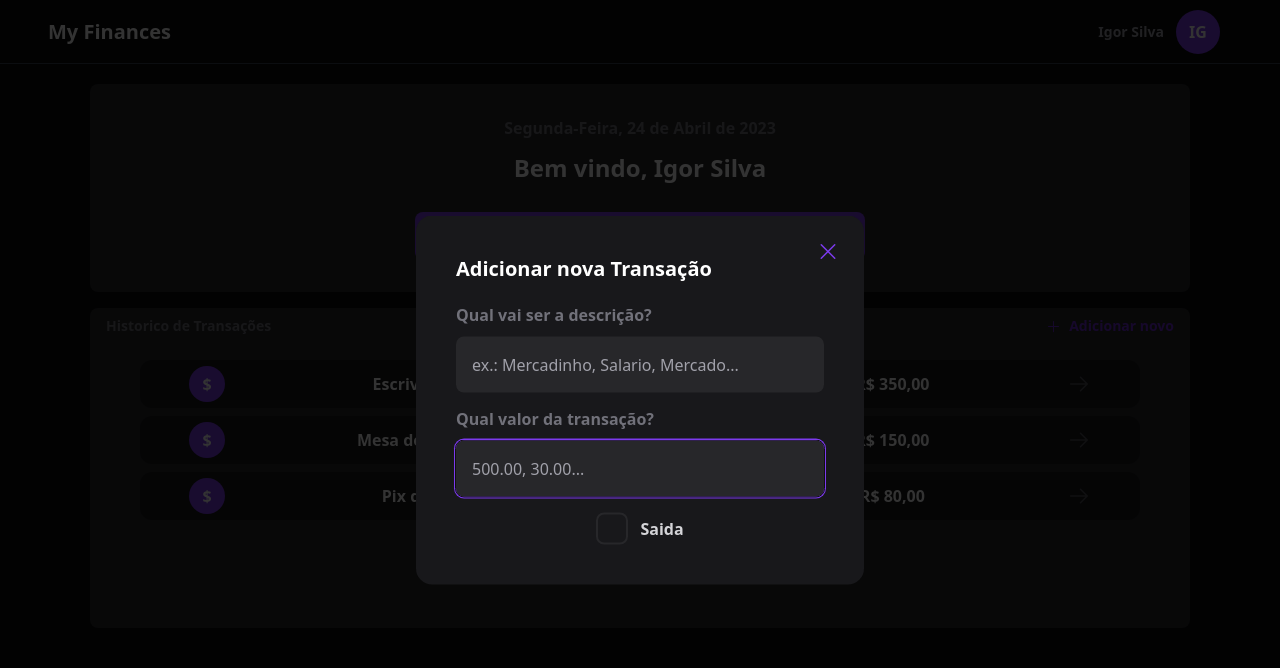
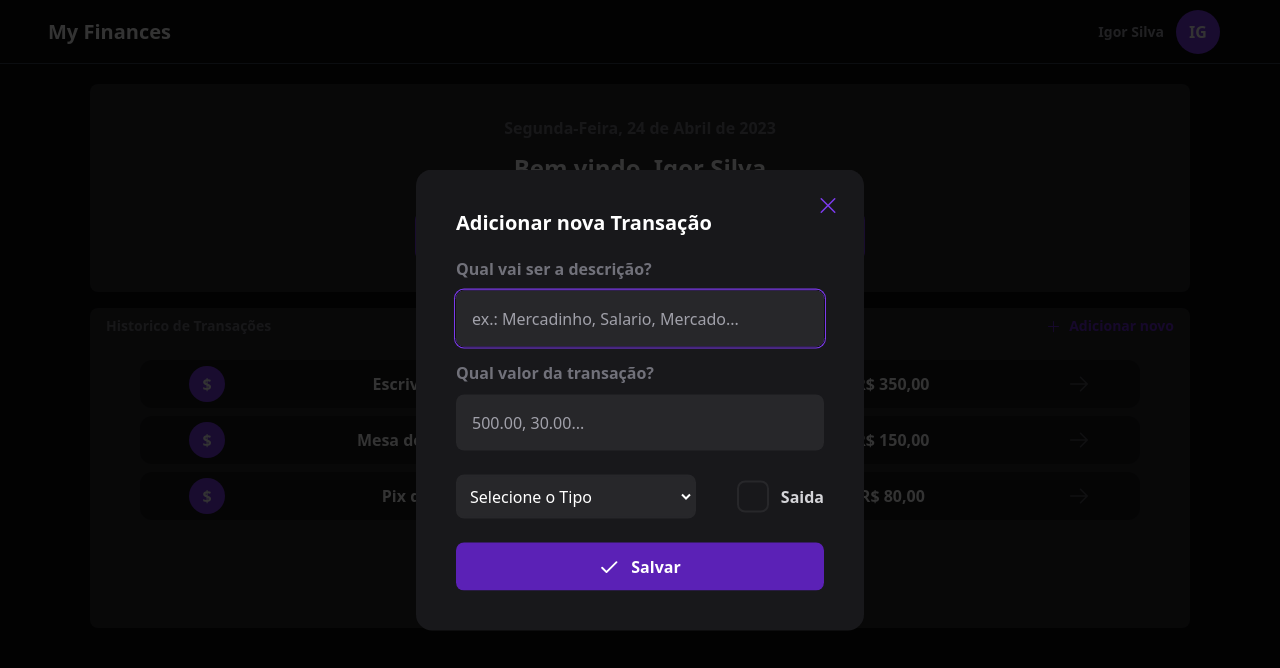
Before and after one commit to IgorSilvaZZ/my-finances, a Next.js app in the folder web/: page /home in a window 1280 px wide. Both pictures are taken after a click on the button "Adicionar novo". Shown: the top 668 px of the page. Built offline with nearby package versions, Linux system fonts and the light colour scheme.

Commit message:
Add form new history

```diff
--- a/web/src/pages/home/index.tsx
+++ b/web/src/pages/home/index.tsx
@@ -1,3 +1,4 @@
+import { useState } from "react";
 import * as Dialog from "@radix-ui/react-dialog";
 import * as Checkbox from "@radix-ui/react-checkbox";
 
@@ -39,7 +40,34 @@ const histories = [
   },
 ];
 
+interface NewHistory {
+  value: number;
+  description: string;
+  type: string;
+  isExist: boolean;
+}
+
 export default function Home() {
+  const [formNewHistory, setFormNewHistory] = useState({
+    value: 0,
+    description: "",
+    isExist: false,
+    type: "",
+  } as NewHistory);
+
+  async function handleSubmit(event: React.FormEvent<HTMLFormElement>) {
+    event.preventDefault();
+
+    console.log(formNewHistory);
+  }
+
+  function handleFormHistory(event: React.FormEvent<HTMLInputElement>) {
+    setFormNewHistory({
+      ...formNewHistory,
+      [event.currentTarget.name]: event.currentTarget.value,
+    });
+  }
+
   return (
     <div className='h-screen w-full'>
       <NavBar />
@@ -63,7 +91,7 @@ export default function Home() {
 
             <Dialog.Root>
               <Dialog.Trigger
-                className='text-violet-700 flex items-center gap-2 font-semibold'
+                className='text-violet-700 flex items-center gap-2 font-semibold transition-colors hover:text-violet-800'
                 type='button'
               >
                 <Plus size={15} />
@@ -82,7 +110,10 @@ export default function Home() {
                     Adicionar nova Transação
                   </Dialog.Title>
 
-                  <form className='w-full flex flex-col mt-6'>
+                  <form
+                    className='w-full flex flex-col mt-6'
+                    onSubmit={handleSubmit}
+                  >
                     <label
                       htmlFor='description'
                       className='font-semibold leading-tight text-zinc-500'
@@ -97,6 +128,7 @@ export default function Home() {
                       placeholder='ex.: Mercadinho, Salario, Mercado...'
                       className='p-4 rounded-lg mt-3 bg-zinc-800 text-white placeholder:text-zinc-400 focus:outline focus:ring-2 focus:ring-violet-600'
                       autoFocus
+                      onChange={handleFormHistory}
                     />
 
                     <label
@@ -107,18 +139,40 @@ export default function Home() {
                     </label>
                     <input
                       type='text'
-                      id='description'
-                      name='description'
+                      id='value'
+                      name='value'
                       placeholder='500.00, 30.00...'
                       className='p-4 rounded-lg mt-3 bg-zinc-800 text-white placeholder:text-zinc-400 focus:outline focus:ring-2 focus:ring-violet-600'
-                      autoFocus
+                      onChange={handleFormHistory}
                     />
 
-                    <div className='flex items-center justify-center gap-2 w-full mt-4'>
-                      <Checkbox.Root className='flex items-center gap-3'>
-                        <div className='h-8 w-8 rounded-lg flex item-center justify-center bg-zinc-900 border-2 border-zinc-800'>
+                    <div className='flex items-center justify-between w-full mt-6'>
+                      <select
+                        name='type'
+                        className='p-2 rounded-lg bg-zinc-800 text-white w-60 outline-none border-2 border-zinc-800'
+                      >
+                        <option value='select' selected>
+                          Selecione o Tipo
+                        </option>
+                        <option value='variable'>Variavel</option>
+                        <option value='fixe'>Fixo</option>
+                      </select>
+
+                      <Checkbox.Root
+                        className='flex items-center gap-3'
+                        onCheckedChange={() =>
+                          setFormNewHistory({
+                            ...formNewHistory,
+                            isExist: !formNewHistory.isExist,
+                          })
+                        }
+                      >
+                        <div className='h-8 w-8 rounded-lg flex items-center justify-center bg-zinc-900 border-2 border-zinc-800'>
                           <Checkbox.Indicator>
-                            <Check size={20} className='text-white' />
+                            <Check
+                              size={20}
+                              className='text-violet-400 font-bold'
+                            />
                           </Checkbox.Indicator>
                         </div>
 
@@ -127,6 +181,14 @@ export default function Home() {
                         </span>
                       </Checkbox.Root>
                     </div>
+
+                    <button
+                      type='submit'
+                      className='mt-6 rounded-lg p-3 flex gap-3 items-center justify-center font-semibold bg-violet-800 text-white transition-colors hover:bg-violet-900'
+                    >
+                      <Check size={20} weight='bold' />
+                      Salvar
+                    </button>
                   </form>
                 </Dialog.Content>
               </Dialog.Portal>
```
